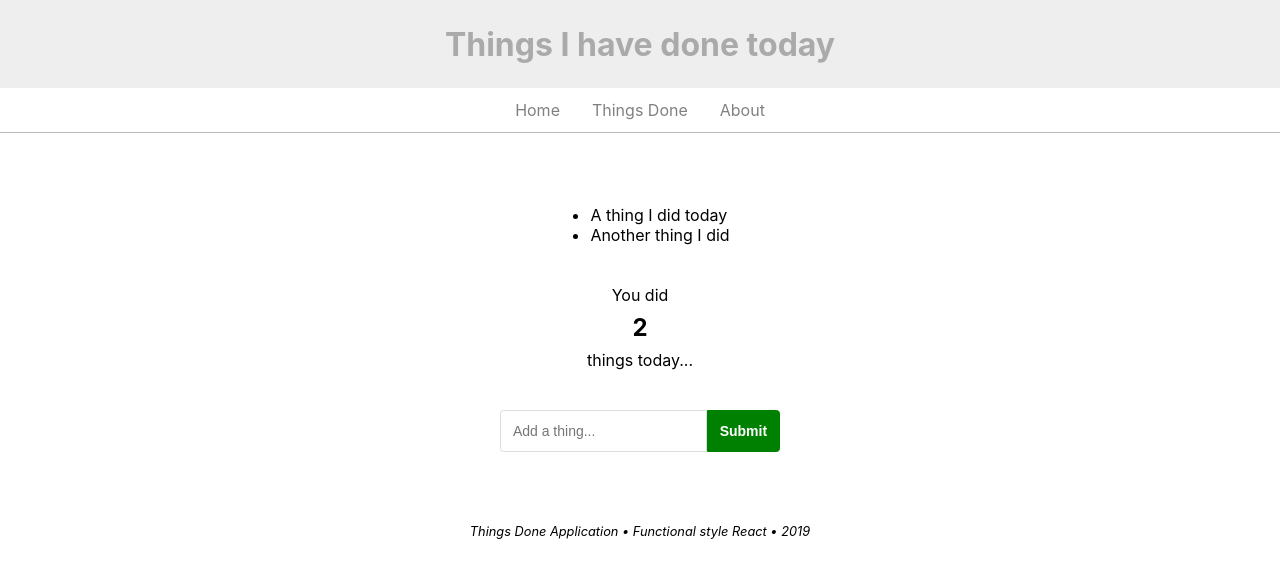
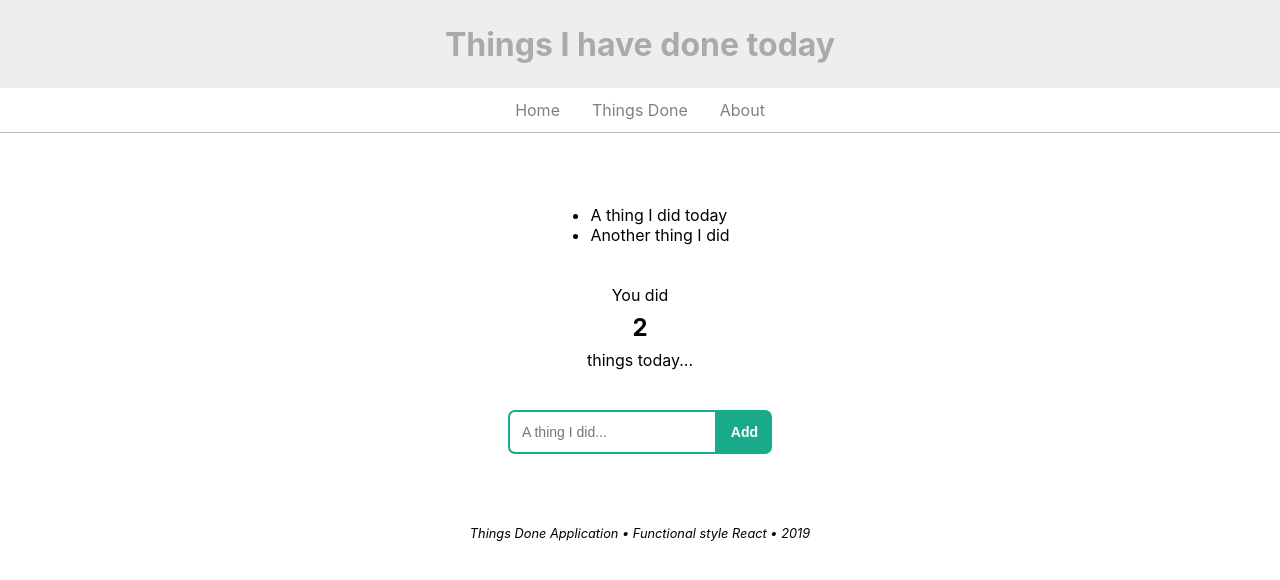
Before and after one commit to carstenjlund/thingsDone_react, a React (Create React App) app: page /thingsDone in a window 1280 px wide. Shown: the top 580 px of the page. Built offline with nearby package versions, Linux system fonts and the light colour scheme.

Commit message:
visual form updates

```diff
--- a/src/components/AddthingForm/AddthingForm.js
+++ b/src/components/AddthingForm/AddthingForm.js
@@ -14,7 +14,7 @@ export default function AddThingForm({ updateThings }) {
   const inputProps = {
     type: 'text',
     name: 'thing',
-    placeholder: 'Add a thing...'
+    placeholder: 'A thing I did...'
   }
 
   return (
--- a/src/elements/FormInput/FormInput.css
+++ b/src/elements/FormInput/FormInput.css
@@ -1,6 +1,6 @@
 .formfield {
     font-size: 0.875em;
     padding: 0.85em;
-    border: 1px solid #ddd;
-    border-radius: 0.25em 0 0 0.25em;
+    border: 2px solid #19AA8C;
+    border-radius: 0.5em 0 0 0.5em;
 }
--- a/src/elements/SubmitButton/SubmitButton.css
+++ b/src/elements/SubmitButton/SubmitButton.css
@@ -1,10 +1,10 @@
 .btn {
-    background-color: green;
+    background-color:  #19AA8C;
     color: white;
     font-weight: bold;
-    border-radius: 0 0.25em 0.25em 0;
+    border-radius: 0 0.5em 0.5em 0;
     border: none;
     font-size: 0.875em;
     padding: 0.85em;
-    border: 1px solid green;
+    border: 2px solid #19AA8C;
 }
--- a/src/elements/SubmitButton/SubmitButton.js
+++ b/src/elements/SubmitButton/SubmitButton.js
@@ -4,6 +4,6 @@ import './SubmitButton.css'
 export function SubmitButton() {
 
     return (
-        <button className="btn" type="submit">Submit</button >
+        <button className="btn" type="submit">Add</button >
     )
 }
```
